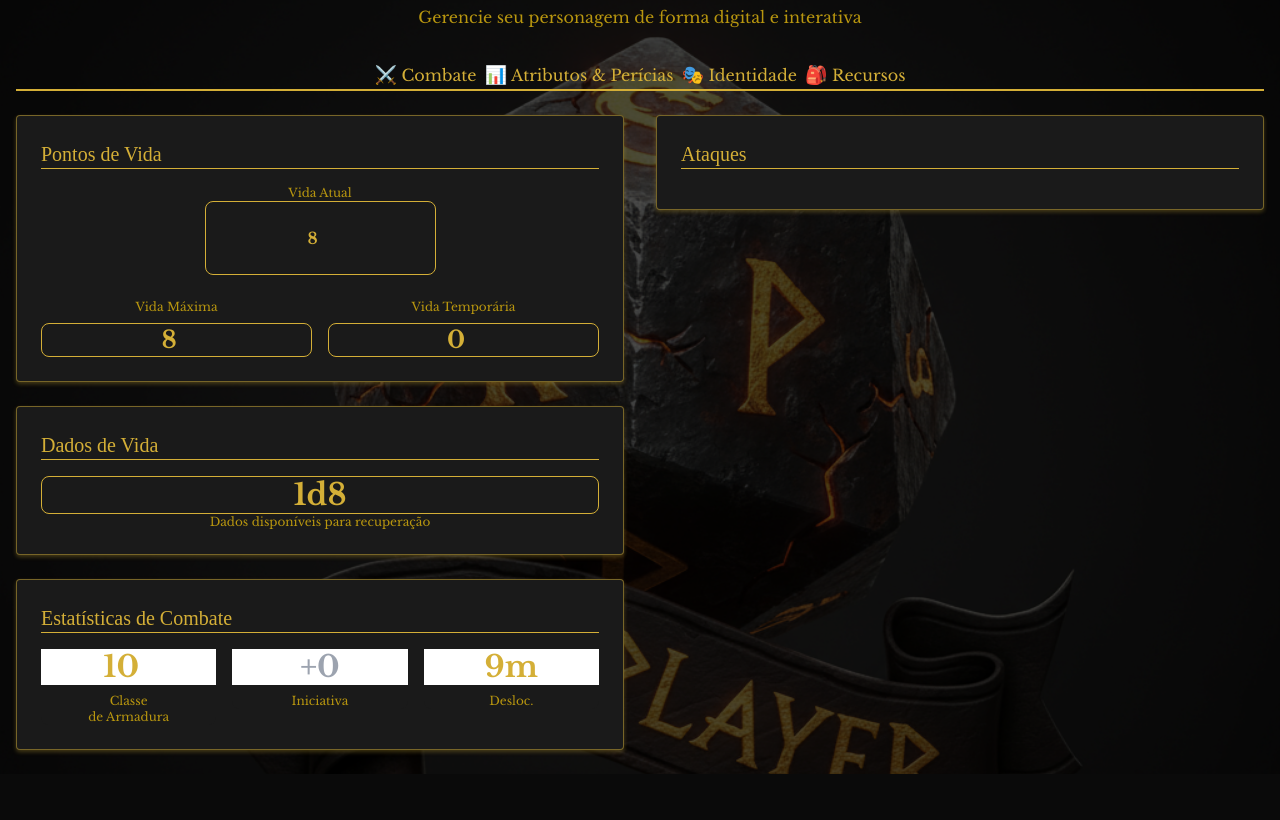
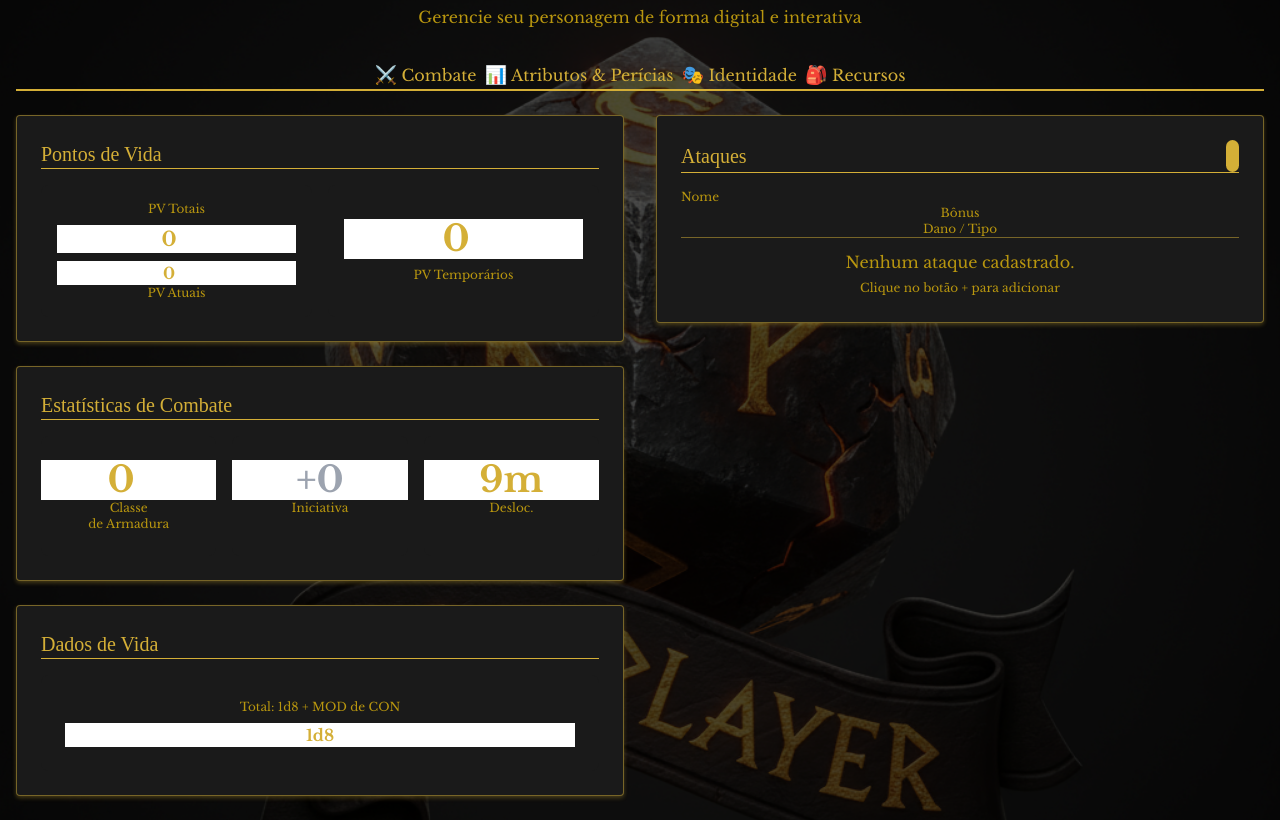
Before and after one commit to saulinho422/rpg-player, a website built with Vite: page character-sheet.html in a window 1280 px wide. Shown: the part 203-1023 px from the top of the page. Before the commit the page ends 977 px from the top, so only its background shows below. Built offline with nearby package versions, Linux system fonts and the light colour scheme; a script that the page names is missing; a web font is replaced by a local one.

Commit message:
refactor: reorganizar aba de combate conforme wireframe
- Redesenhar Pontos de Vida: PV Totais no topo, PV Atuais grande (esquerda) e Temporários (direita)
- Reposicionar Estatísticas de Combate para 3 boxes quadrados uniformes
- Mover Dados de Vida para último com texto descritivo no topo
- Criar seção Ataques com header de tabela (Nome | Bônus | Dano/Tipo)
- Adicionar botão + para adicionar novos ataques
- Melhorar hierarquia visual e organização

```diff
--- a/character-sheet.html
+++ b/character-sheet.html
@@ -74,22 +74,39 @@
                     <!-- Pontos de Vida -->
                     <section class="card p-6">
                         <h2 class="font-heading text-xl text-primary mb-4 border-b border-primary pb-2">Pontos de Vida</h2>
-                        <div class="flex flex-col items-center">
-                            <!-- Vida Atual - DESTAQUE -->
-                            <div class="text-center mb-6">
-                                <label class="block text-xs font-medium text-text-secondary mb-3 uppercase">Vida Atual</label>
-                                <input type="number" name="currenthp" id="currenthp" class="input-field w-32 text-center text-7xl font-bold border-4 border-primary rounded-lg py-6 shadow-lg" value="8">
+                        <div class="grid grid-cols-2 gap-4">
+                            <!-- PV Atuais (grande, esquerda) -->
+                            <div class="text-center border-2 border-primary rounded-lg p-4 bg-surface">
+                                <label class="block text-xs font-medium text-text-secondary mb-2 uppercase">PV Totais</label>
+                                <input type="number" name="maxhp" id="maxhp" class="text-xl font-bold text-primary w-full text-center bg-transparent border-0 outline-none mb-2" value="0">
+                                <div class="border-t-2 border-primary pt-3 mt-2">
+                                    <input type="number" name="currenthp" id="currenthp" class="text-5xl font-bold text-primary w-full text-center bg-transparent border-0 outline-none" value="0">
+                                    <label class="block text-xs font-medium text-text-secondary mt-2 uppercase">PV Atuais</label>
+                                </div>
                             </div>
-                            <!-- Vida Máxima e Temporária - Menores -->
-                            <div class="grid grid-cols-2 gap-4 w-full">
-                                <div class="text-center">
-                                    <label class="block text-xs font-medium text-text-secondary mb-2 uppercase">Vida Máxima</label>
-                                    <input type="number" name="maxhp" id="maxhp" class="input-field w-full text-center text-2xl font-bold border-2 border-primary rounded-lg py-3" value="8">
-                                </div>
-                                <div class="text-center">
-                                    <label class="block text-xs font-medium text-text-secondary mb-2 uppercase">Vida Temporária</label>
-                                    <input type="number" name="temphp" id="temphp" class="input-field w-full text-center text-2xl font-bold border-2 border-primary rounded-lg py-3" value="0">
-                                </div>
+                            <!-- PV Temporários (menor, direita) -->
+                            <div class="text-center border-2 border-primary rounded-lg p-4 bg-surface flex flex-col justify-center">
+                                <input type="number" name="temphp" id="temphp" class="text-4xl font-bold text-primary w-full text-center bg-transparent border-0 outline-none mb-2" value="0">
+                                <label class="block text-xs font-medium text-text-secondary uppercase">PV Temporários</label>
+                            </div>
+                        </div>
+                    </section>
+
+                    <!-- Estatísticas de Combate -->
+                    <section class="card p-6">
+                        <h2 class="font-heading text-xl text-primary mb-4 border-b border-primary pb-2">Estatísticas de Combate</h2>
+                        <div class="grid grid-cols-3 gap-4">
+                            <div class="text-center border-2 border-primary rounded-lg py-6 px-2 bg-surface">
+                                <input type="number" name="ac" id="ac" class="text-4xl font-bold text-primary w-full text-center bg-transparent border-0 outline-none mb-3" value="0">
+                                <label class="block text-xs font-medium text-text-secondary uppercase">Classe<br>de Armadura</label>
+                            </div>
+                            <div class="text-center border-2 border-primary rounded-lg py-6 px-2 bg-surface">
+                                <input type="text" name="initiative" id="initiative" class="text-4xl font-bold text-primary w-full text-center bg-transparent border-0 outline-none mb-3" placeholder="+0" readonly>
+                                <label class="block text-xs font-medium text-text-secondary uppercase">Iniciativa</label>
+                            </div>
+                            <div class="text-center border-2 border-primary rounded-lg py-6 px-2 bg-surface">
+                                <input type="text" name="speed" id="speed" class="text-4xl font-bold text-primary w-full text-center bg-transparent border-0 outline-none mb-3" value="9m">
+                                <label class="block text-xs font-medium text-text-secondary uppercase">Desloc.</label>
                             </div>
                         </div>
                     </section>
@@ -97,34 +114,9 @@
                     <!-- Dados de Vida -->
                     <section class="card p-6">
                         <h2 class="font-heading text-xl text-primary mb-4 border-b border-primary pb-2">Dados de Vida</h2>
-                        <div class="text-center">
-                            <input type="text" name="hitdice" id="hitdice" class="text-3xl font-bold text-primary w-full text-center input-field border-2 border-primary rounded-lg py-3" value="1d8">
-                            <p class="text-xs text-text-secondary mt-3 uppercase">Dados disponíveis para recuperação</p>
-                        </div>
-                    </section>
-
-                    <!-- Estatísticas de Combate -->
-                    <section class="card p-6">
-                        <h2 class="font-heading text-xl text-primary mb-4 border-b border-primary pb-2">Estatísticas de Combate</h2>
-                        <div class="grid grid-cols-3 gap-4">
-                            <div class="text-center">
-                                <div class="border-2 border-primary rounded-lg py-4 px-2 bg-surface">
-                                    <input type="number" name="ac" id="ac" class="text-3xl font-bold text-primary w-full text-center bg-transparent border-0 outline-none mb-2" value="10">
-                                    <label class="block text-xs font-medium text-text-secondary uppercase">Classe<br>de Armadura</label>
-                                </div>
-                            </div>
-                            <div class="text-center">
-                                <div class="border-2 border-primary rounded-lg py-4 px-2 bg-surface">
-                                    <input type="text" name="initiative" id="initiative" class="text-3xl font-bold text-primary w-full text-center bg-transparent border-0 outline-none mb-2" placeholder="+0" readonly>
-                                    <label class="block text-xs font-medium text-text-secondary uppercase">Iniciativa</label>
-                                </div>
-                            </div>
-                            <div class="text-center">
-                                <div class="border-2 border-primary rounded-lg py-4 px-2 bg-surface">
-                                    <input type="text" name="speed" id="speed" class="text-3xl font-bold text-primary w-full text-center bg-transparent border-0 outline-none mb-2" value="9m">
-                                    <label class="block text-xs font-medium text-text-secondary uppercase">Desloc.</label>
-                                </div>
-                            </div>
+                        <div class="text-center border-2 border-primary rounded-lg p-6 bg-surface">
+                            <p class="text-xs text-text-secondary mb-2 uppercase">Total: 1d8 + MOD de CON</p>
+                            <input type="text" name="hitdice" id="hitdice" class="text-5xl font-bold text-primary w-full text-center bg-transparent border-0 outline-none" value="1d8">
                         </div>
                     </section>
                 </div>
@@ -133,11 +125,25 @@
                 <div class="space-y-6">
                     <!-- Ataques -->
                     <section class="card p-6">
-                        <h2 class="font-heading text-xl text-primary mb-4 border-b border-primary pb-2">Ataques</h2>
-                        <div class="min-h-[400px]">
-                            <!-- Conteúdo vazio por enquanto -->
+                        <div class="flex justify-between items-center mb-4 border-b border-primary pb-2">
+                            <h2 class="font-heading text-xl text-primary">Ataques</h2>
+                            <button class="bg-primary hover:bg-secondary text-background rounded-full w-10 h-10 flex items-center justify-center font-bold text-2xl transition-colors">+</button>
+                        </div>
+                        <div class="space-y-3">
+                            <!-- Header da tabela -->
+                            <div class="grid grid-cols-12 gap-2 text-xs font-medium text-text-secondary uppercase border-b border-default pb-2">
+                                <div class="col-span-4">Nome</div>
+                                <div class="col-span-3 text-center">Bônus</div>
+                                <div class="col-span-5 text-center">Dano / Tipo</div>
+                            </div>
+                            <!-- Linhas vazias para adicionar ataques -->
+                            <div class="text-center text-text-secondary py-12 italic">
+                                Nenhum ataque cadastrado.<br>
+                                <span class="text-xs">Clique no botão + para adicionar</span>
+                            </div>
                         </div>
                     </section>
+                </div>
                 </div>
             </div>
         </div>
```
